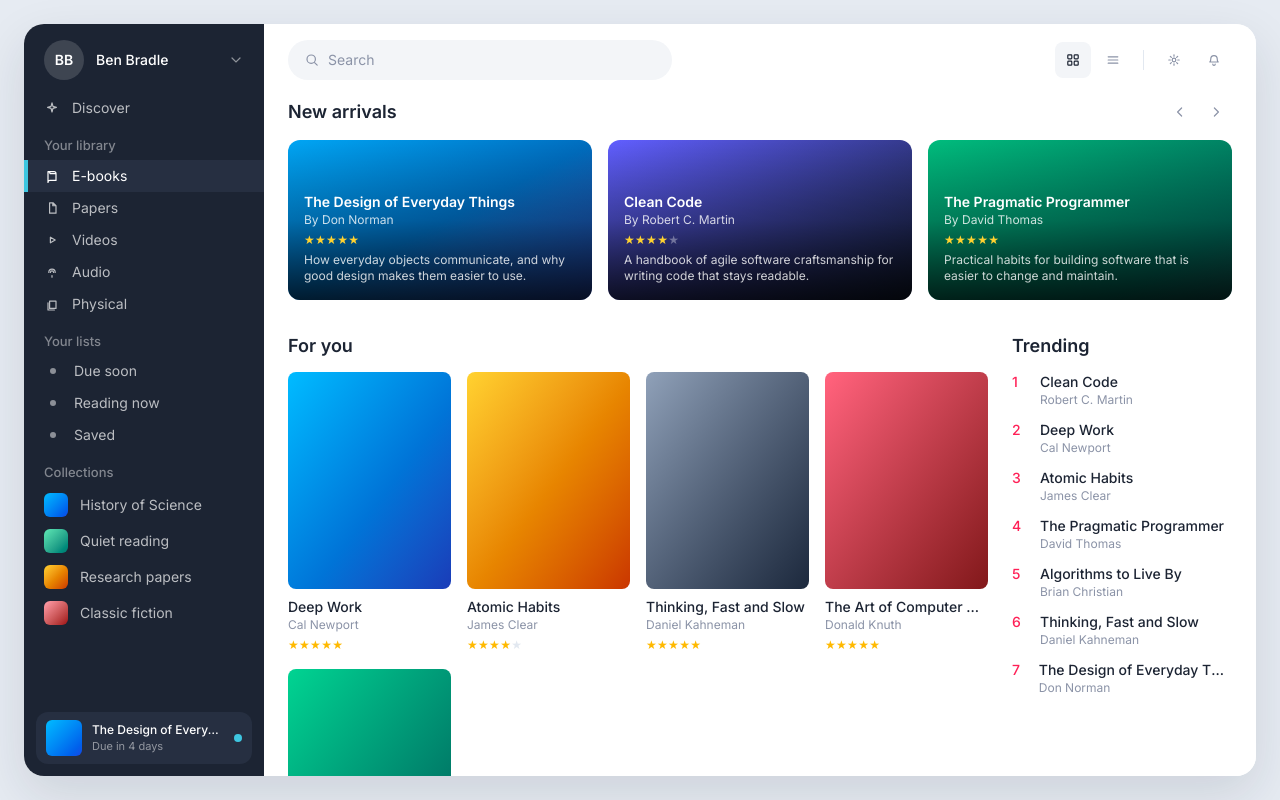
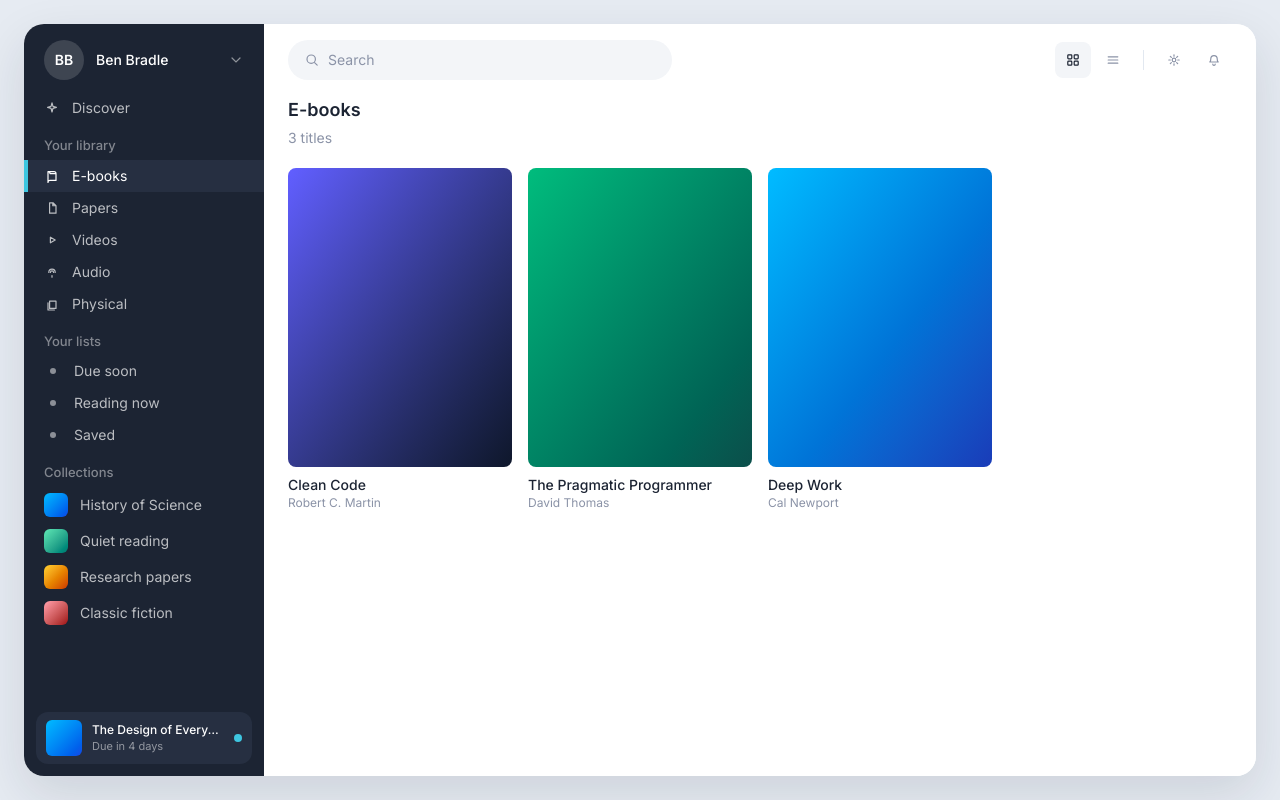
Before and after one commit to SuryaGanesh284/SOA-Project, a React (Vite) app in the folder Frontend/: page / in a window 1280 px wide. Both pictures are taken after a click on the button "E-books". Built offline with nearby package versions, Linux system fonts and the light colour scheme.

Commit message:
Updated all the side bar tabs

```diff
--- a/Frontend/src/App.jsx
+++ b/Frontend/src/App.jsx
@@ -1,4 +1,5 @@
 import { useState } from 'react'
+import CategoryPage from './components/CategoryPage.jsx'
 import Collections from './components/Collections.jsx'
 import ForYou from './components/ForYou.jsx'
 import NewArrivals from './components/NewArrivals.jsx'
@@ -6,22 +7,31 @@
 import Sidebar from './components/Sidebar.jsx'
 import TopBar from './components/TopBar.jsx'
 import Trending from './components/Trending.jsx'
-import { searchCatalog } from './data/catalog.js'
+import { booksFor, searchCatalog, sectionLabels } from './data/catalog.js'
 
 function App() {
   const [query, setQuery] = useState('')
   const [view, setView] = useState('grid')
+  const [sectionId, setSectionId] = useState('discover')
   const searching = query.trim().length > 0
 
   return (
     <div className="flex min-h-svh items-center justify-center bg-canvas p-3 font-sans text-ink sm:p-5 md:p-6">
       <div className="flex h-[calc(100svh-1.5rem)] w-full overflow-hidden rounded-window bg-white shadow-window sm:h-[calc(100svh-2.5rem)] md:h-[calc(100svh-3rem)]">
-        <Sidebar />
+        <Sidebar
+          activeId={sectionId}
+          onSelect={(id) => {
+            setSectionId(id)
+            setQuery('')
+          }}
+        />
         <main aria-label="Library window" className="flex min-w-0 flex-1 flex-col bg-white">
           <TopBar query={query} onQueryChange={setQuery} view={view} onViewChange={setView} />
           <div className="min-h-0 flex-1 overflow-y-auto pb-6">
             {searching ? (
               <SearchResults query={query} results={searchCatalog(query)} view={view} />
+            ) : sectionId !== 'discover' ? (
+              <CategoryPage title={sectionLabels[sectionId]} books={booksFor(sectionId)} view={view} />
             ) : (
               <>
                 <NewArrivals />
--- /dev/null
+++ b/Frontend/src/components/CategoryPage.jsx
@@ -0,0 +1,38 @@
+function CategoryPage({ title, books, view }) {
+  return (
+    <section className="px-6" aria-label={title}>
+      <h2 className="text-lg font-semibold">{title}</h2>
+      <p className="mt-1 text-sm text-muted">
+        {books.length} {books.length === 1 ? 'title' : 'titles'}
+      </p>
+
+      {books.length === 0 ? (
+        <p className="mt-8 text-sm text-muted">Nothing is in this section yet.</p>
+      ) : view === 'list' ? (
+        <ul className="mt-5 divide-y divide-slate-100">
+          {books.map((book) => (
+            <li key={book.title} className="flex items-center gap-4 py-3">
+              <span className={`size-12 shrink-0 rounded-md bg-linear-to-br ${book.swatch}`} />
+              <div className="min-w-0">
+                <p className="truncate text-sm font-medium">{book.title}</p>
+                <p className="truncate text-xs text-muted">{book.author}</p>
+              </div>
+            </li>
+          ))}
+        </ul>
+      ) : (
+        <div className="mt-5 grid grid-cols-4 gap-4">
+          {books.map((book) => (
+            <article key={book.title} className="min-w-0">
+              <div className={`aspect-[3/4] rounded-lg bg-linear-to-br ${book.swatch}`} />
+              <h3 className="mt-2 truncate text-sm font-medium">{book.title}</h3>
+              <p className="truncate text-xs text-muted">{book.author}</p>
+            </article>
+          ))}
+        </div>
+      )}
+    </section>
+  )
+}
+
+export default CategoryPage
--- a/Frontend/src/components/Sidebar.jsx
+++ b/Frontend/src/components/Sidebar.jsx
@@ -1,5 +1,3 @@
-import { useState } from 'react'
-
 const sections = [
   {
     id: 'library',
@@ -33,9 +31,7 @@
   },
 ]
 
-function Sidebar() {
-  const [activeId, setActiveId] = useState('discover')
-
+function Sidebar({ activeId, onSelect }) {
   return (
     <aside className="flex h-full w-60 shrink-0 flex-col bg-navy text-white">
       <div className="flex items-center gap-3 px-5 pb-3 pt-4">
@@ -51,7 +47,7 @@
           active={activeId === 'discover'}
           icon="spark"
           label="Discover"
-          onClick={() => setActiveId('discover')}
+          onClick={() => onSelect('discover')}
         />
 
         {sections.map((section) => (
@@ -64,7 +60,7 @@
                 icon={item.icon}
                 label={item.label}
                 swatch={item.swatch}
-                onClick={() => setActiveId(item.id)}
+                onClick={() => onSelect(item.id)}
               />
             ))}
           </div>
--- a/Frontend/src/data/catalog.js
+++ b/Frontend/src/data/catalog.js
@@ -1,15 +1,34 @@
 export const catalog = [
-  { title: 'The Design of Everyday Things', author: 'Don Norman', rating: 5, swatch: 'from-sky-500 to-blue-900' },
-  { title: 'Clean Code', author: 'Robert C. Martin', rating: 4, swatch: 'from-indigo-500 to-slate-900' },
-  { title: 'The Pragmatic Programmer', author: 'David Thomas', rating: 5, swatch: 'from-emerald-500 to-teal-900' },
-  { title: 'Algorithms to Live By', author: 'Brian Christian', rating: 4, swatch: 'from-amber-500 to-orange-900' },
-  { title: 'Structure and Interpretation', author: 'Harold Abelson', rating: 5, swatch: 'from-rose-500 to-red-950' },
-  { title: 'Deep Work', author: 'Cal Newport', rating: 5, swatch: 'from-sky-400 to-blue-800' },
-  { title: 'Atomic Habits', author: 'James Clear', rating: 4, swatch: 'from-amber-300 to-orange-700' },
-  { title: 'Thinking, Fast and Slow', author: 'Daniel Kahneman', rating: 5, swatch: 'from-slate-400 to-slate-800' },
-  { title: 'The Art of Computer Programming', author: 'Donald Knuth', rating: 5, swatch: 'from-rose-400 to-red-900' },
-  { title: 'Gödel, Escher, Bach', author: 'Douglas Hofstadter', rating: 4, swatch: 'from-emerald-400 to-teal-800' },
+  { title: 'The Design of Everyday Things', author: 'Don Norman', rating: 5, swatch: 'from-sky-500 to-blue-900', groups: ['physical', 'reading-now', 'quiet'] },
+  { title: 'Clean Code', author: 'Robert C. Martin', rating: 4, swatch: 'from-indigo-500 to-slate-900', groups: ['ebooks', 'saved', 'research'] },
+  { title: 'The Pragmatic Programmer', author: 'David Thomas', rating: 5, swatch: 'from-emerald-500 to-teal-900', groups: ['ebooks', 'saved'] },
+  { title: 'Algorithms to Live By', author: 'Brian Christian', rating: 4, swatch: 'from-amber-500 to-orange-900', groups: ['audio', 'due-soon'] },
+  { title: 'Structure and Interpretation', author: 'Harold Abelson', rating: 5, swatch: 'from-rose-500 to-red-950', groups: ['papers', 'research'] },
+  { title: 'Deep Work', author: 'Cal Newport', rating: 5, swatch: 'from-sky-400 to-blue-800', groups: ['ebooks', 'reading-now', 'quiet'] },
+  { title: 'Atomic Habits', author: 'James Clear', rating: 4, swatch: 'from-amber-300 to-orange-700', groups: ['audio', 'saved', 'quiet'] },
+  { title: 'Thinking, Fast and Slow', author: 'Daniel Kahneman', rating: 5, swatch: 'from-slate-400 to-slate-800', groups: ['papers', 'due-soon', 'history'] },
+  { title: 'The Art of Computer Programming', author: 'Donald Knuth', rating: 5, swatch: 'from-rose-400 to-red-900', groups: ['physical', 'classics'] },
+  { title: 'Gödel, Escher, Bach', author: 'Douglas Hofstadter', rating: 4, swatch: 'from-emerald-400 to-teal-800', groups: ['videos', 'classics'] },
 ]
+
+export const sectionLabels = {
+  ebooks: 'E-books',
+  papers: 'Papers',
+  videos: 'Videos',
+  audio: 'Audio',
+  physical: 'Physical',
+  'due-soon': 'Due soon',
+  'reading-now': 'Reading now',
+  saved: 'Saved',
+  history: 'History of Science',
+  quiet: 'Quiet reading',
+  research: 'Research papers',
+  classics: 'Classic fiction',
+}
+
+export function booksFor(sectionId) {
+  return catalog.filter((book) => book.groups.includes(sectionId))
+}
 
 export function searchCatalog(query) {
   const term = query.trim().toLowerCase()
```
